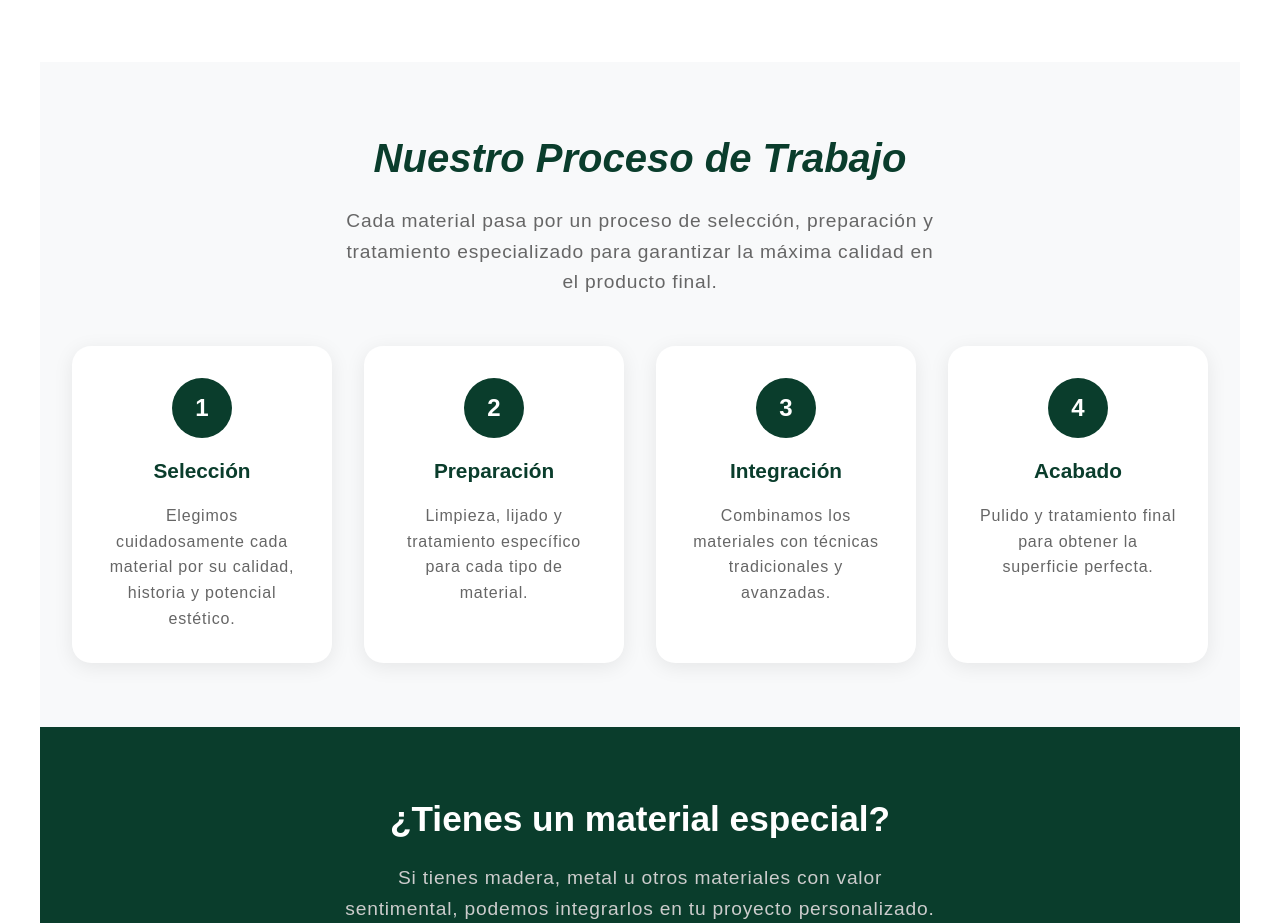
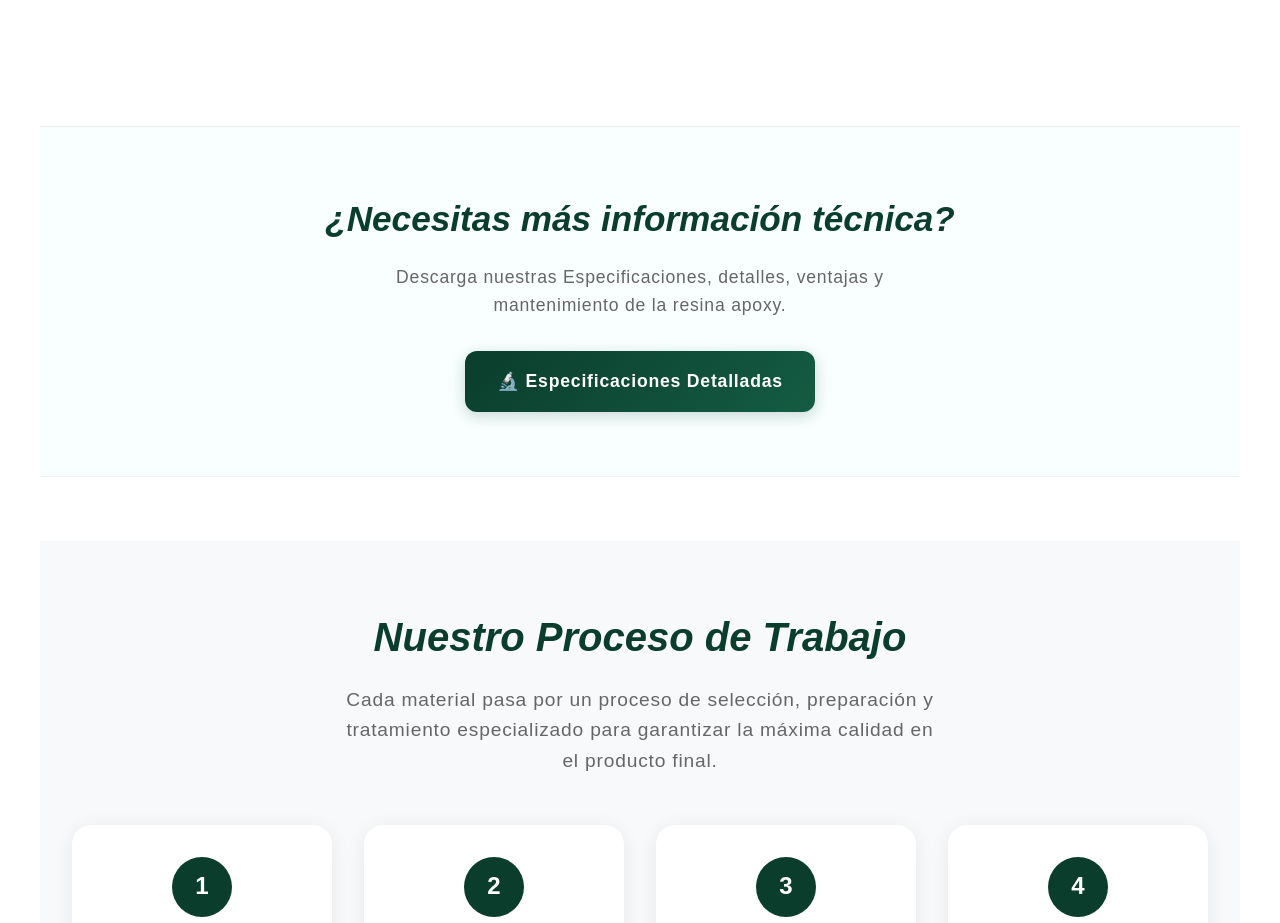
Before and after one commit to Raul1992gt/vertexArts, a Next.js app: page /materiales in a window 1280 px wide. Shown: the part 2580-3503 px from the top of the page. Built offline with nearby package versions, Linux system fonts and the light colour scheme; a web font is replaced by a local one.

Commit message:
"Añadir boton descarga pdf"

```diff
--- a/src/app/components/MaterialesContent.jsx
+++ b/src/app/components/MaterialesContent.jsx
@@ -12,6 +12,7 @@ export default function MaterialesContent() {
   const { targetRef: resinRef, hasIntersected: resinVisible } = useIntersectionObserver({ threshold: 0.2 });
   const { targetRef: woodRef, hasIntersected: woodVisible } = useIntersectionObserver({ threshold: 0.2 });
   const { targetRef: metalRef, hasIntersected: metalVisible } = useIntersectionObserver({ threshold: 0.2 });
+  const { targetRef: specificationsRef, hasIntersected: specificationsVisible } = useIntersectionObserver({ threshold: 0.2 });
   const { targetRef: processRef, hasIntersected: processVisible } = useIntersectionObserver({ threshold: 0.2 });
   const { containerRef, visibleItems } = useStaggeredIntersection(4); // 4 elementos en el grid
 
@@ -211,6 +212,24 @@ export default function MaterialesContent() {
         </div>
       </section>
 
+      {/* Especificaciones Detalladas Section */}
+      <section
+        ref={specificationsRef}
+        className={`${styles.specificationsSection} scroll-reveal-scale ${specificationsVisible ? 'visible' : ''}`}
+      >
+        <div className={styles.specificationsContent}>
+          <h2>¿Necesitas más información técnica?</h2>
+          <p>Descarga nuestras Especificaciones, detalles, ventajas y mantenimiento de la resina apoxy.</p>
+          <a
+            href="/pdf/Especificaciones-Materiales-VertexArts.pdf"
+            download="Especificaciones-Materiales-VertexArts.pdf"
+            className={styles.specificationsButton}
+          >
+            🔬 Especificaciones Detalladas
+          </a>
+        </div>
+      </section>
+
       {/* Proceso de Trabajo Section */}
       <section
         ref={processRef}
--- a/src/styles/MaterialesContent.module.css
+++ b/src/styles/MaterialesContent.module.css
@@ -255,6 +255,54 @@
   margin: 0;
 }
 
+/* Specifications Section */
+.specificationsSection {
+  background: #f8fffe;
+  padding: 4rem 2rem;
+  margin: 4rem 0;
+  text-align: center;
+  border-top: 1px solid #eee;
+  border-bottom: 1px solid #eee;
+}
+
+.specificationsContent h2 {
+  color: #0a3d2c;
+  font-size: 2.2rem;
+  margin-bottom: 1rem;
+  font-weight: 600;
+  font-style: italic;
+}
+
+.specificationsContent p {
+  color: #666;
+  font-size: 1.1rem;
+  margin-bottom: 2rem;
+  max-width: 600px;
+  margin-left: auto;
+  margin-right: auto;
+}
+
+.specificationsButton {
+  display: inline-flex;
+  align-items: center;
+  gap: 0.5rem;
+  background: linear-gradient(135deg, #0a3d2c, #145c43);
+  color: white;
+  padding: 1rem 2rem;
+  border-radius: 0.75rem;
+  text-decoration: none;
+  font-size: 1.1rem;
+  font-weight: 600;
+  transition: all 0.3s ease;
+  box-shadow: 0 4px 15px rgba(10, 61, 44, 0.2);
+}
+
+.specificationsButton:hover {
+  background: linear-gradient(135deg, #145c43, #1e7a5a);
+  transform: translateY(-2px);
+  box-shadow: 0 6px 20px rgba(10, 61, 44, 0.3);
+}
+
 /* CTA Section */
 .ctaSection {
   background: #0a3d2c;
@@ -376,6 +424,20 @@
 
   .processSection {
     padding: 3rem 1.5rem;
+  }
+
+  .specificationsSection {
+    padding: 3rem 1.5rem;
+    margin: 2rem 0;
+  }
+
+  .specificationsContent h2 {
+    font-size: 2rem;
+  }
+
+  .specificationsButton {
+    font-size: 1rem;
+    padding: 0.9rem 1.8rem;
   }
 
   .ctaSection {
```
Also changed, not shown: 1 other file (tests, documents, lock files or other folders).
